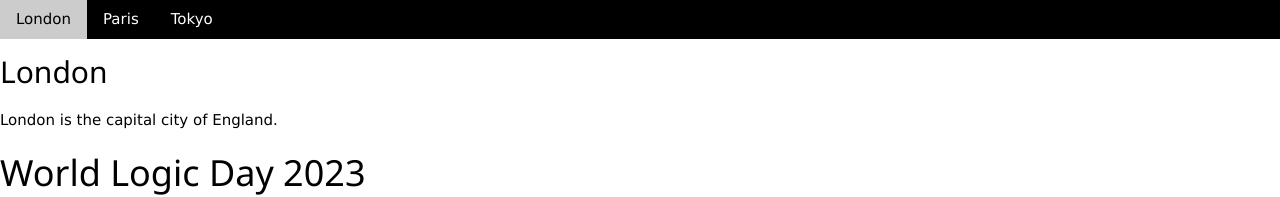
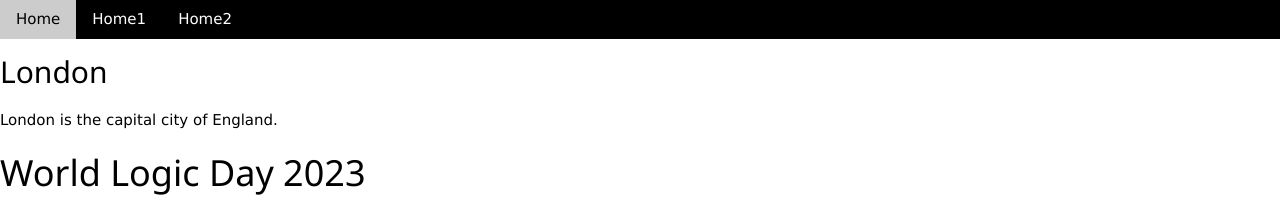
Before and after one commit to vedgar/logicday, a Jekyll site: the page built from README.md, in a window 1280 px wide. Shown: the top 197 px of the page. Built offline with Jekyll 4.4.1, drawn with Linux system fonts in a browser that asks for light colours; our own code applies the rules of GitHub Pages for plain Markdown files.

Commit message:
Update default.html

```diff
--- a/_layouts/default.html
+++ b/_layouts/default.html
@@ -6,9 +6,9 @@
 <body>
 
 <div class="w3-bar w3-black">
-  <button class="w3-bar-item w3-button" onclick="openCity('London')">London</button>
-  <button class="w3-bar-item w3-button" onclick="openCity('Paris')">Paris</button>
-  <button class="w3-bar-item w3-button" onclick="openCity('Tokyo')">Tokyo</button>
+  <button class="w3-bar-item w3-button" onclick="openTab('Home')">Home</button>
+  <button class="w3-bar-item w3-button" onclick="openTab('Home1')">Home1</button>
+  <button class="w3-bar-item w3-button" onclick="openTab('Home2')">Home2</button>
 </div>
 
 <div id="Home" class="tab">
```
